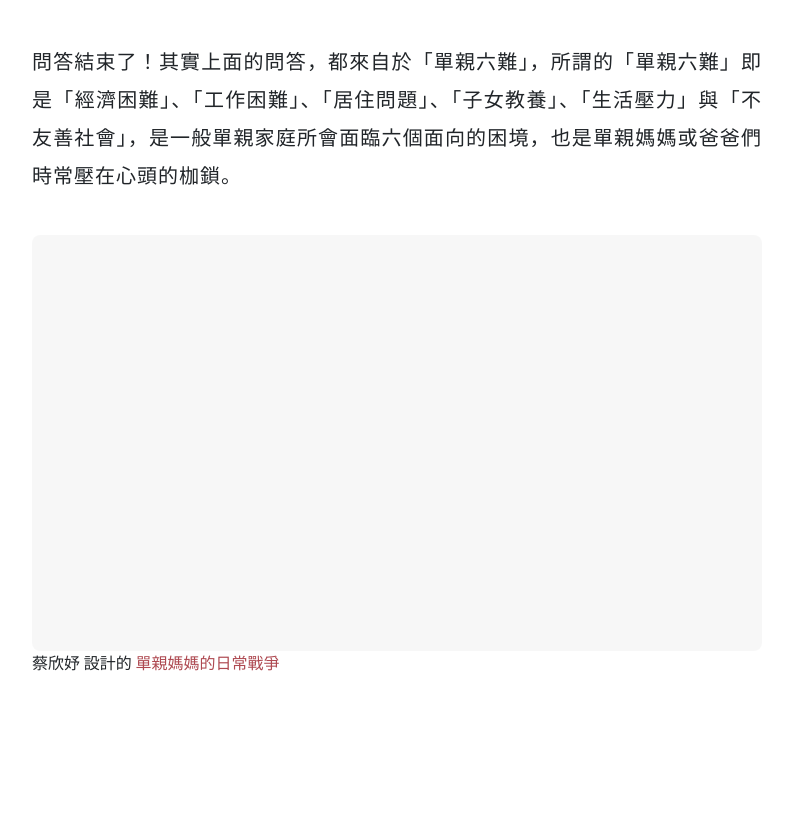
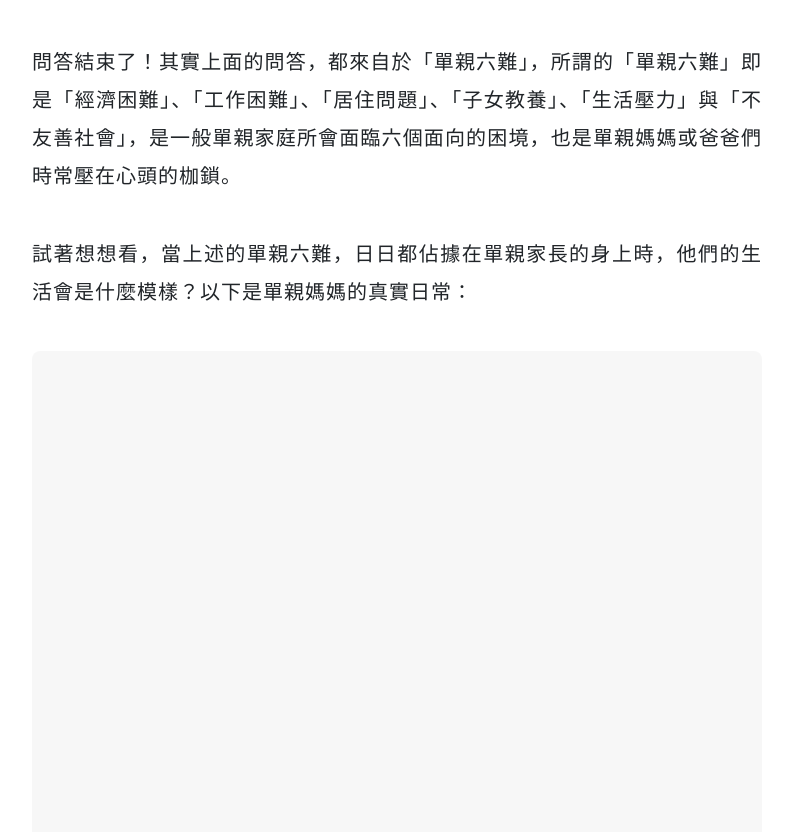
Before and after one commit to calumleung/single-mom, a website with bundled scripts: page index.html in a window 1280 px wide. Shown: the part 4063-4895 px from the top of the page, without its empty margins (243-1034 px from the left). Built offline with nearby package versions, Linux system fonts and the light colour scheme; a script that the page names is missing.

Commit message:
timeline updated

```diff
--- a/index.html
+++ b/index.html
@@ -351,14 +351,16 @@
     <div class="row justify-content-center" >
       <div class="col-lg-8">
         <p>問答結束了！其實上面的問答，都來自於「單親六難」，所謂的「單親六難」即是「經濟困難」、「工作困難」、「居住問題」、「子女教養」、「生活壓力」與「不友善社會」，是一般單親家庭所會面臨六個面向的困境，也是單親媽媽或爸爸們時常壓在心頭的枷鎖。</p>
-        <div
+		<p>試著想想看，當上述的單親六難，日日都佔據在單親家長的身上時，他們的生活會是什麼模樣？以下是單親媽媽的真實日常：</p>
+
+<div
  class="canva-embed"
- data-design-id="DAEAPG-LgOU"
- data-height-ratio="0.5625"
- style="padding:56.2500% 5px 5px 5px;background:rgba(0,0,0,0.03);border-radius:8px;"
+ data-design-id="DAEAPl8I1EQ"
+ data-height-ratio="2.5000"
+ style="padding:250.0000% 5px 5px 5px;background:rgba(0,0,0,0.03);border-radius:8px;"
 ></div>
-        <script async src="https:&#x2F;&#x2F;sdk.canva.com&#x2F;v1&#x2F;embed.js"></script>
-        蔡欣妤 設計的 <a href="https:&#x2F;&#x2F;www.canva.com&#x2F;design&#x2F;DAEAPG-LgOU&#x2F;view?utm_content=DAEAPG-LgOU&amp;utm_campaign=designshare&amp;utm_medium=embeds&amp;utm_source=link" target="_blank" rel="noopener">單親媽媽的日常戰爭</a> </div>
+<script async src="https:&#x2F;&#x2F;sdk.canva.com&#x2F;v1&#x2F;embed.js"></script>
+		</div>
     </div>
   </div>
 </section>
```
